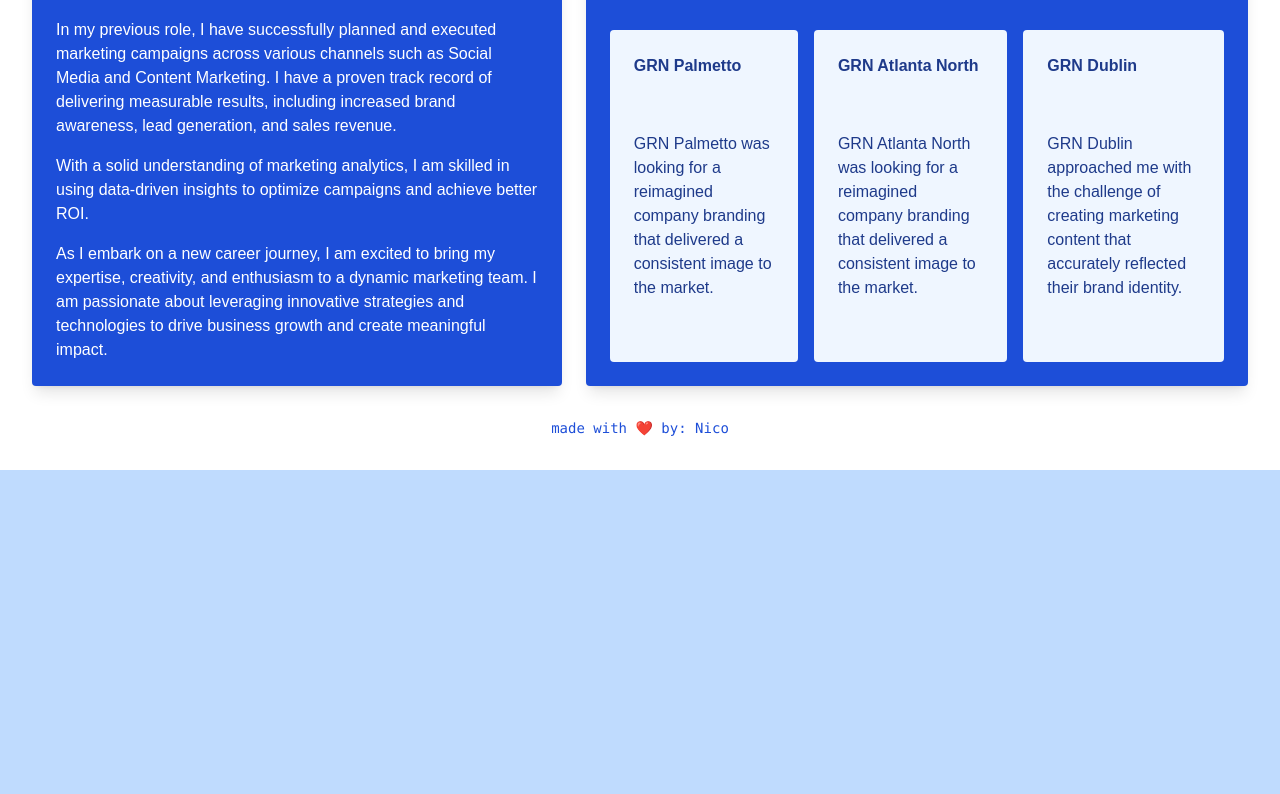
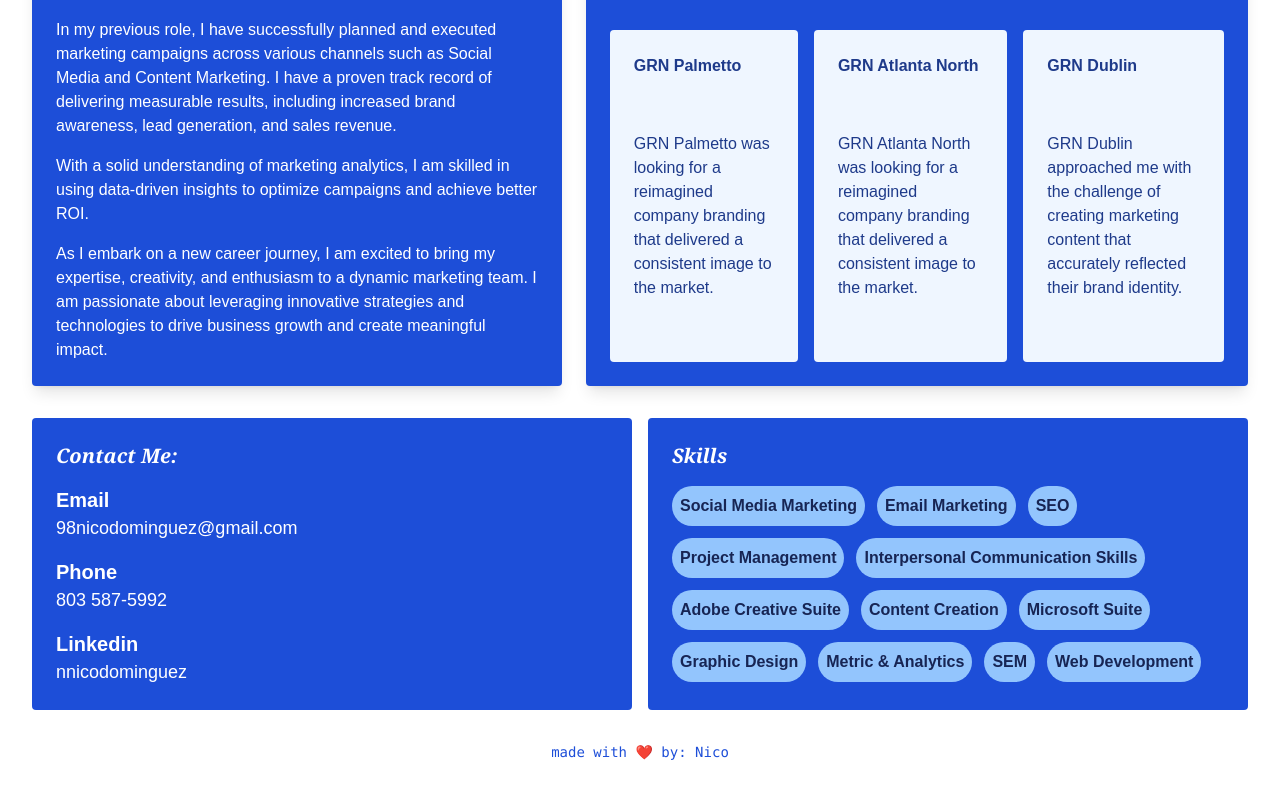
Before and after one commit to Nico-Dominguez/Nico-Dominguez-Porfolio, a React (Vite) app: page / in a window 1280 px wide. Shown: the part 768-1562 px from the top of the page. Before the commit the page ends 1238 px from the top, so only its background shows below. Built offline with nearby package versions, Linux system fonts and the light colour scheme.

Commit message:
replaced pdf, added contact and skills section

```diff
--- a/src/App.jsx
+++ b/src/App.jsx
@@ -6,6 +6,7 @@
 import Navbar from "./components/Nav";
 import About from "./components/About";
 import Projects from "./components/Projects";
+import Contact from "./components/Contact";
 
 import GRNPalmetto from "./components/GRNPalmetto";
 import GRNAtlantaNorth from "./components/GRNAtlantaNorth";
@@ -31,6 +32,7 @@
                       <About />
                       <Projects />
                     </div>
+                    <Contact />
                   </>
                 }
               />
--- /dev/null
+++ b/src/components/Contact.jsx
@@ -0,0 +1,65 @@
+import React from "react";
+
+const Contact = () => {
+  const items = [
+    { title: "Social Media Marketing" },
+    { title: "Email Marketing" },
+    { title: "SEO" },
+    { title: "Project Management" },
+    { title: "Interpersonal Communication Skills" },
+    { title: "Adobe Creative Suite" },
+    { title: "Content Creation" },
+    { title: "Microsoft Suite" },
+    { title: "Graphic Design" },
+    { title: "Metric & Analytics" },
+    { title: "SEM" },
+    { title: "Web Development" },
+  ];
+  return (
+    <div className=" flex flex-col-reverse lg:flex-row gap-4 rounded">
+      <div className="lg:w-1/2 bg-blue-700 p-6 rounded flex gap-4 flex-col ">
+        <h1 className="text-center sm:text-left font-bold italic font-serif text-xl">
+          Contact Me:
+        </h1>
+        <div className="flex flex-col gap-12">
+          <div className="flex flex-col text-sm text-center sm:text-left gap-4">
+            <div>
+              <h2 className="font-bold text-xl">Email</h2>
+              <p className="text-lg">98nicodominguez@gmail.com</p>
+            </div>
+            <div>
+              <h2 className="font-bold text-xl">Phone</h2>
+              <p className="text-lg">803 587-5992</p>
+            </div>
+            <div>
+              <h2 className="font-bold text-xl">Linkedin</h2>
+              <a
+                href="https://www.linkedin.com/in/nnicodominguez/"
+                className="text-lg hover:text-blue-400"
+              >
+                nnicodominguez
+              </a>
+            </div>
+          </div>
+        </div>
+      </div>
+      <div className="lg:w-1/2 bg-blue-700 p-6 rounded flex gap-4 flex-col ">
+        <h1 className="text-center sm:text-left font-bold italic font-serif text-xl">
+          Skills
+        </h1>
+        <div className="flex flex-wrap gap-3">
+          {items.map((item, index) => (
+            <div
+              key={index}
+              className="p-2 bg-blue-300 text-blue-950 rounded-full select-none font-bold"
+            >
+              {item.title}
+            </div>
+          ))}
+        </div>
+      </div>
+    </div>
+  );
+};
+
+export default Contact;
--- a/src/components/Nav.jsx
+++ b/src/components/Nav.jsx
@@ -49,7 +49,7 @@
             mailto="mailto:98nicodominguez@gmail.com"
           />
           <a
-            href="/Nico-Dominguez-Resume.pdf"
+            href="/NicoDominguezResume.pdf"
             className="text-blue-700 hover:text-blue-900 dark:text-blue-50 dark:hover:text-blue-400 hover:underline"
           >
             Resume
@@ -71,7 +71,7 @@
             mailto="mailto:98nicodominguez@gmail.com"
           />
           <a
-            href="/Nico-Dominguez-Resume.pdf"
+            href="/NicoDominguezResume.pdf"
             className="block text-center hover:underline sm:text-left text-blue-800 dark:text-blue-50dark:bg-blue-900 border-b-blue-700 py-2 px-4 w-full dark:hover:bg-blue-700"
           >
             Resume
```
Also changed, not shown: 2 other files (tests, documents, lock files or other folders).
